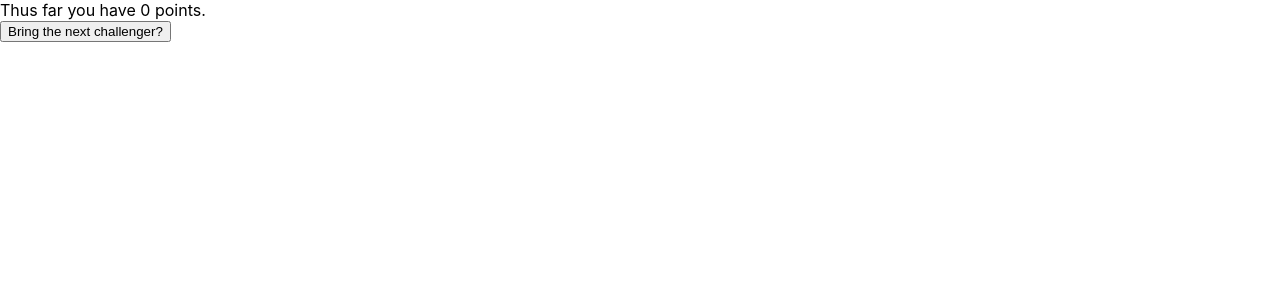
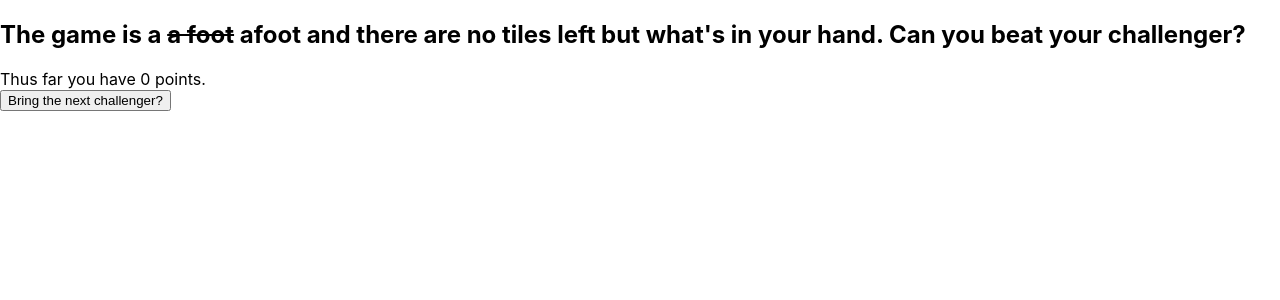
Before and after one commit to mgmodell/lastword, a Next.js app: page / in a window 1280 px wide. Shown: the top 300 px of the page. Built offline with nearby package versions, Linux system fonts and the light colour scheme; no server answers.

Commit message:
improvements

```diff
--- a/pages/boardBuilder.tsx
+++ b/pages/boardBuilder.tsx
@@ -899,17 +899,19 @@ export default function BoardBuilder(/*props*/){
         }
 
         const newCurCell:Cell = tmpBoard.rows[xpos][ypos];
-        if( newCurCell.xPos !== curCell?.xPos || newCurCell.yPos !== curCell.yPos ){
-          setEnteringRight( true );
-        } else {
-          setEnteringRight( !enteringRight );
-        }
-
         if( newCurCell.letter === '' ){
           newCurCell.focused = true;
           setCurCell( newCurCell );
+
+          if( newCurCell.xPos !== curCell?.xPos || newCurCell.yPos !== curCell.yPos ){
+            setEnteringRight( true );
+          } else {
+            setEnteringRight( !enteringRight );
+          }
+
         } else {
-          newCurCell.focused = true;
+
+          //newCurCell.focused = true;
         }
         setGameBoard( tmpBoard );
       }
--- a/pages/index.tsx
+++ b/pages/index.tsx
@@ -9,6 +9,7 @@ export default function Home() {
         <title>The Last Word</title>
         <link rel="icon" href="/favicon.ico" />
       </Head>
+      <h2>The game is a <s>a foot</s> afoot and there are no tiles left but what's in your hand. Can you beat your challenger?</h2>
       <BoardBuilder />
     </div>
   );
```
